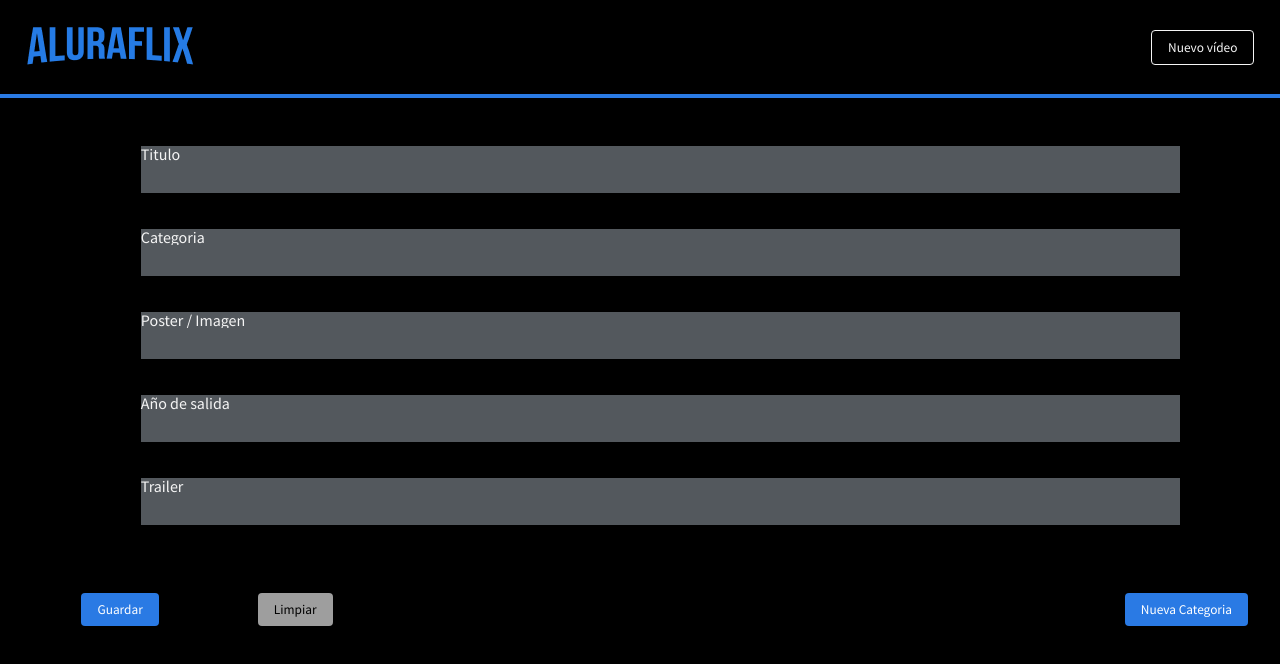
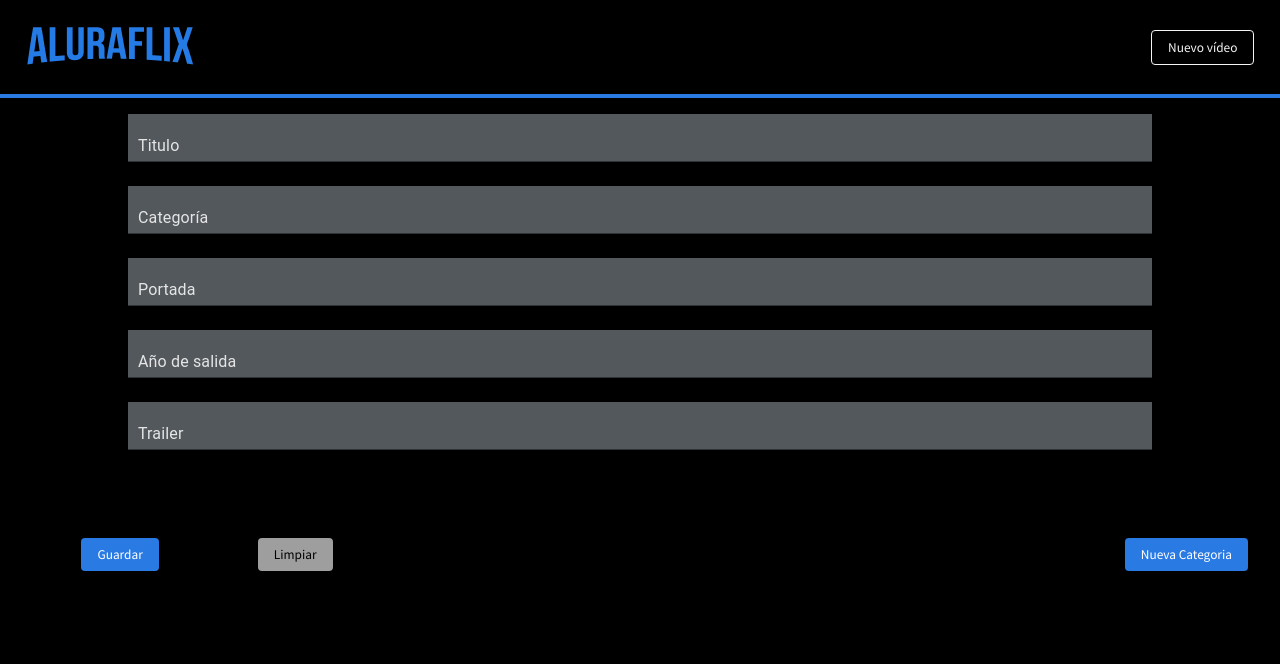
Before and after one commit to jap102321/aluraflix, a React (Create React App) app: page /new/video in a window 1280 px wide. Shown: the top 664 px of the page. Built offline with nearby package versions, Linux system fonts and the light colour scheme.

Commit message:
Adding Material UI text fields / implementing material ui in general

```diff
--- a/src/assets/css/AddElements.module.css
+++ b/src/assets/css/AddElements.module.css
@@ -1,49 +1,19 @@
 .addNewContent {
   display: flex;
   flex-direction: column;
+  inline-size: 100%;
+  justify-content: center;
 }
 
-.inputBox {
-  margin-block-start: 3rem;
-  font-family: "Source Sans Pro", sans-serif;
+.form {
+  inline-size: 80%;
   display: flex;
-  justify-content: center;
-  width: 90%;
-  height: 35px;
-  margin-inline: 7rem;
+  flex-direction: column;
+  margin: 0 auto;
 }
 
 .input {
-  display: flex;
-  flex-direction: column;
-  width: 95%;
-  border: none;
-  position: relative;
+  background-color: #53585d;
+  margin-block-end: 2rem;
+  font-size: 24px;
 }
-
-.input__desc {
-  height: 200px;
-}
-
-.input input {
-  background-color: #53585d;
-  color: white;
-  font-size: 16px;
-  display: block;
-}
-
-.input label {
-  width: 95%;
-  background-color: #53585d;
-}
-
-.input::placeholder {
-  position: absolute;
-  color: white;
-  top: 0px;
-  padding-block-start: -3px;
-}
-
-input[type="text"] {
-  padding-top: 10px;
-}
--- a/src/components/AddContent/NewCategory.jsx
+++ b/src/components/AddContent/NewCategory.jsx
@@ -1,20 +1,43 @@
 import styles from "../../assets/css/AddElements.module.css";
+import TextField from "@mui/material/TextField";
 
 const NewCategory = () => {
+  const styleReplacement = {
+    style: {
+      color: "#e5e5e5",
+      marginInline: "10px",
+    },
+  };
   return (
     <div className={styles.addNewContent}>
-      <div className={styles.inputBox}>
-        <div className={styles.input}>
-          <label htmlFor="title">Titulo de la categoria</label>
-          <input id="title" className={styles.input} type="text" />
-        </div>
-      </div>
-      <div className={styles.inputBox}>
-        <div className={`${styles.input} ${styles.input__desc}`}>
-          <label htmlFor="title">Descripción categoria</label>
-          <input id="title" className={styles.input} type="text" />
-        </div>
-      </div>
+      <form className={styles.form}>
+        <TextField
+          className={styles.input}
+          id="title"
+          label="Titulo"
+          variant="standard"
+          InputLabelProps={{
+            style: styleReplacement.style,
+          }}
+          inputProps={{
+            style: styleReplacement.style,
+          }}
+          margin="normal"
+        />
+        <TextField
+          className={styles.input}
+          id="description"
+          label="Descripción"
+          variant="standard"
+          InputLabelProps={{
+            style: styleReplacement.style,
+          }}
+          inputProps={{
+            style: styleReplacement.style,
+          }}
+          margin="normal"
+        />
+      </form>
     </div>
   );
 };
--- a/src/components/AddContent/NewVideo.jsx
+++ b/src/components/AddContent/NewVideo.jsx
@@ -1,38 +1,83 @@
 import styles from "../../assets/css/AddElements.module.css";
+import TextField from "@mui/material/TextField";
 
-const NewVideo = () => {
+const NewVideo = (props) => {
+  const styleReplacement = {
+    style: {
+      color: "#e5e5e5",
+      marginInline: "10px",
+    },
+  };
+
   return (
     <div className={styles.addNewContent}>
-      <div className={styles.inputBox}>
-        <div className={styles.input}>
-          <label htmlFor="title">Titulo</label>
-          <input id="title" className={styles.input} type="text" />
-        </div>
-      </div>
-      <div className={styles.inputBox}>
-        <div className={styles.input}>
-          <label htmlFor="categoria">Categoria</label>
-          <input id="categoria" className={styles.input} type="text" />
-        </div>
-      </div>
-      <div className={styles.inputBox}>
-        <div className={styles.input}>
-          <label htmlFor="poster">Poster / Imagen</label>
-          <input id="poster" className={styles.input} type="text" />
-        </div>
-      </div>
-      <div className={styles.inputBox}>
-        <div className={styles.input}>
-          <label htmlFor="releaseDate">Año de salida</label>
-          <input id="releaseDate" className={styles.input} type="text" />
-        </div>
-      </div>
-      <div className={styles.inputBox}>
-        <div className={styles.input}>
-          <label htmlFor="trailer">Trailer</label>
-          <input id="trailer" className={styles.input} type="text" />
-        </div>
-      </div>
+      <form className={styles.form}>
+        <TextField
+          className={styles.input}
+          id="title"
+          label="Titulo"
+          variant="standard"
+          InputLabelProps={{
+            style: styleReplacement.style,
+          }}
+          inputProps={{
+            style: styleReplacement.style,
+          }}
+          margin="normal"
+        />
+        <TextField
+          className={styles.input}
+          id="category"
+          label="Categoría"
+          variant="standard"
+          InputLabelProps={{
+            style: styleReplacement.style,
+          }}
+          inputProps={{
+            style: styleReplacement.style,
+          }}
+          margin="normal"
+        />
+        <TextField
+          className={styles.input}
+          id="poster"
+          label="Portada"
+          variant="standard"
+          InputLabelProps={{
+            style: styleReplacement.style,
+          }}
+          inputProps={{
+            style: styleReplacement.style,
+          }}
+          margin="normal"
+        />
+        <TextField
+          className={styles.input}
+          id="releaseDate"
+          label="Año de salida"
+          variant="standard"
+          InputLabelProps={{
+            style: styleReplacement.style,
+          }}
+          inputProps={{
+            style: styleReplacement.style,
+          }}
+          margin="normal"
+        />
+        <TextField
+          className={styles.input}
+          id="trailer"
+          label="Trailer"
+          variant="standard"
+          InputLabelProps={{
+            style: styleReplacement.style,
+          }}
+          inputProps={{
+            style: styleReplacement.style,
+          }}
+          margin="normal"
+        />
+      </form>
     </div>
   );
 };
--- a/src/components/button/Button.js
+++ b/src/components/button/Button.js
@@ -1,4 +1,3 @@
-import style from "./Button.module.css";
 import { useState, useEffect } from "react";
 import { ButtonStyling } from "./ButtonSC";
 import { blueButton, grayButton, defaultButton } from "./ButtonTheme";
--- a/src/components/header/Header.js
+++ b/src/components/header/Header.js
@@ -3,10 +3,6 @@ import logo from "../../assets/logo/logo.png";
 import Button from "../button/Button.js";
 import { Link } from "react-router-dom";
 const Header = () => {
-  const routing = () => {
-    console.log("click");
-    // ;
-  };
   return (
     <div className={styles.headerDiv}>
       <Link to="/aluraflix">{<img src={logo} alt="Possibly a logo " />}</Link>
--- a/src/pages/NewContent.jsx
+++ b/src/pages/NewContent.jsx
@@ -1,8 +1,7 @@
 import Card from "../components/AddContent/Card";
 import Header from "../components/header/Header";
 import { useLocation } from "react-router-dom";
-import { useEffect } from "react";
-import styles from "../assets/css/AddElements.module.css";
+
 import NewVideo from "../components/AddContent/NewVideo";
 import NewCategory from "../components/AddContent/NewCategory";
 
@@ -12,10 +11,10 @@ const NewContent = ({ path }) => {
   let catTest = <p>Page undefined</p>;
 
   //Input video
-  if (url == "/new/video") {
+  if (url === "/new/video") {
     catTest = <NewVideo />;
     //Inputs category
-  } else if (url == "/new/category") {
+  } else if (url === "/new/category") {
     catTest = <NewCategory />;
   }
 
```
Also changed, not shown: package.json (+9 -1 lines), 1 other file (tests, documents, lock files or other folders).
